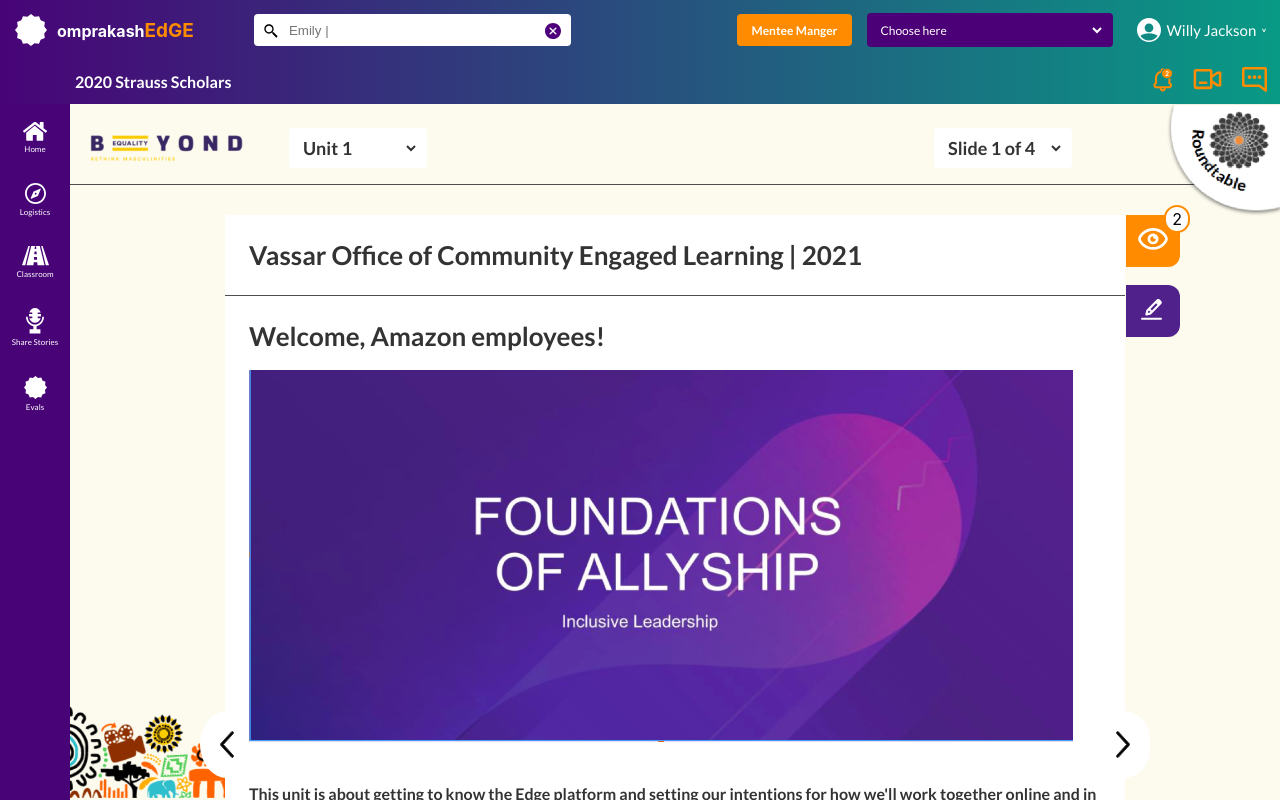
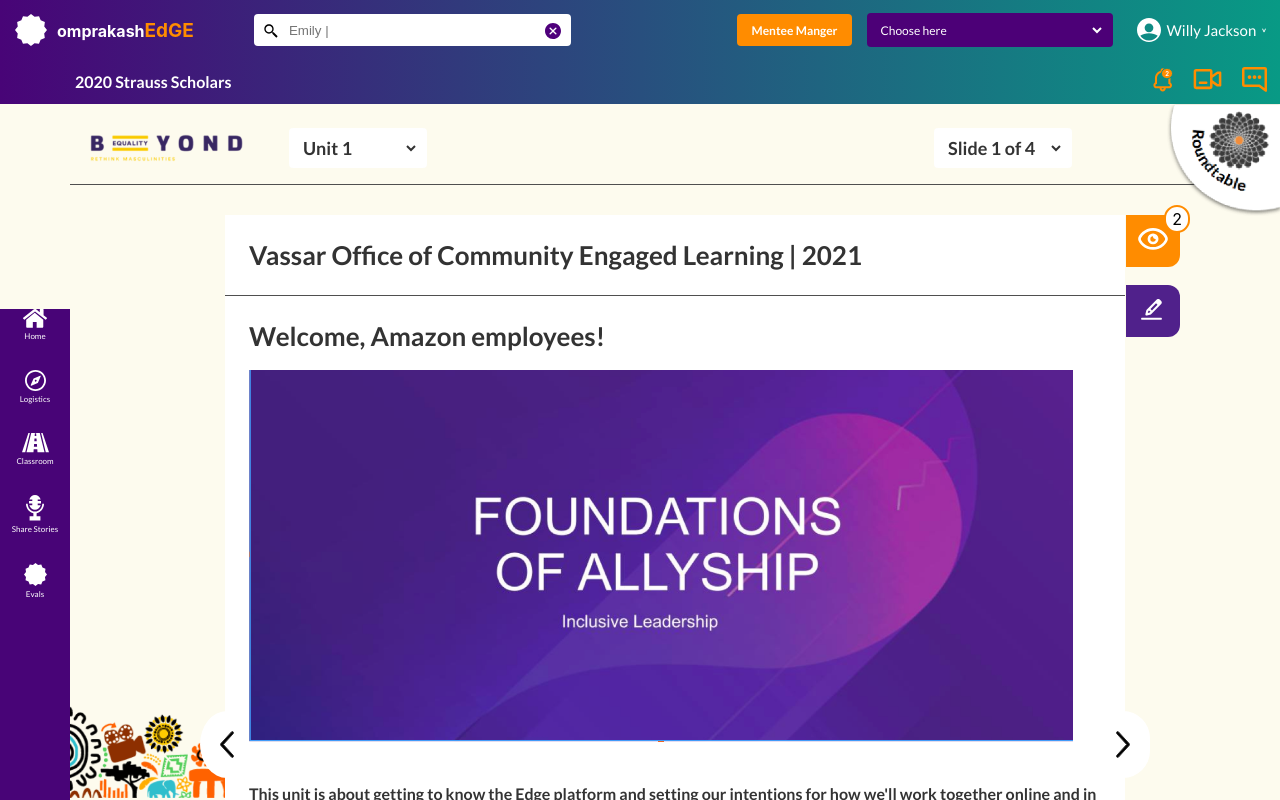
Before and after one commit to abhishekles17/omprakash, a React (Create React App) app: page / in a window 1280 px wide. Shown: the top 800 px of the page. Built offline with nearby package versions, Linux system fonts and the light colour scheme.

Commit message:
added design for omprakash app

```diff
--- a/src/Landing.js
+++ b/src/Landing.js
@@ -8,11 +8,13 @@
 import Edit from "./assets/images/edit.svg";
 import RoundTable from "./assets/images/roundTable.png"
 import BottomDesign from "./assets/images/bottomDesign.png"
+import LeftNav from "./LeftNav";
 
 const Landing = () => {
   return (
     <div className="landingContainer">
       <div className="bodyContainer">
+        <LeftNav/>
         <div className="header">
           <div className="leftItem">
             <img src={Beyond} className="beyond" alt="logo" />
--- a/src/Main.js
+++ b/src/Main.js
@@ -1,13 +1,11 @@
 import "./main.scss";
 import Header from "./Header";
-import LeftNav from "./LeftNav";
 import Landing from "./Landing";
 
 const Main = () => {
   return (
     <div className="container">
       <Header />
-      <LeftNav/>
       <Landing/>
     </div>
   );
--- a/src/main.scss
+++ b/src/main.scss
@@ -259,10 +259,6 @@
   .paddingNav {
     padding: 0 24px;
   }
-
-  .homeContainer {
-    margin-top: 19px;
-  }
 }
 
 .landingContainer {
```
